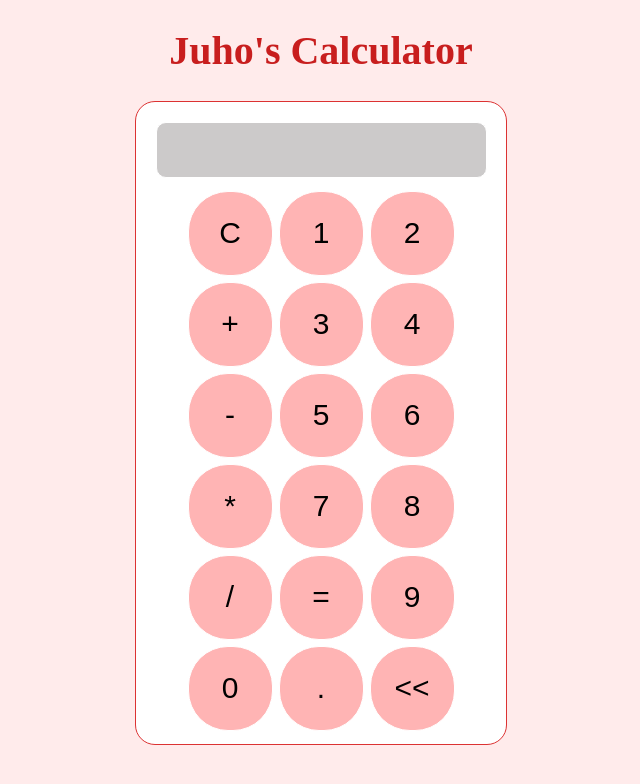
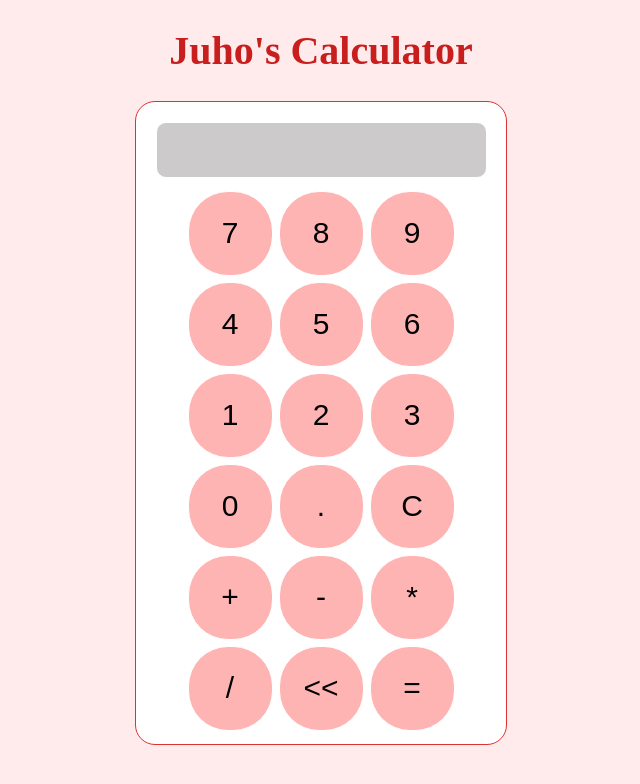
Before and after one commit to JuhoCha/OSS2026_10, a React (Vite) app in the folder Calculator/: page / in a window 1280 px wide. Shown: the top 784 px of the page, without its empty margins (319-959 px from the left). Built offline with nearby package versions, Linux system fonts and the light colour scheme.

Commit message:
replace ordeer of calculator

```diff
--- a/Calculator/src/components/ButtonsContainer.jsx
+++ b/Calculator/src/components/ButtonsContainer.jsx
@@ -2,24 +2,12 @@ import Buttons from "./Buttons";
 
 const ButtonsContainer = ({ handleOnClick }) => {
   const buttonNames = [
-    "C",
-    "1",
-    "2",
-    "+",
-    "3",
-    "4",
-    "-",
-    "5",
-    "6",
-    "*",
-    "7",
-    "8",
-    "/",
-    "=",
-    "9",
-    "0",
-    ".",
-    "<<",
+    "7", "8", "9",
+    "4", "5", "6",
+    "1", "2", "3",
+    "0", ".", "C",
+    "+", "-", "*",
+    "/", "<<", "=",
   ];
 
   return (
```
Also changed, not shown: 1 other file (tests, documents, lock files or other folders).
